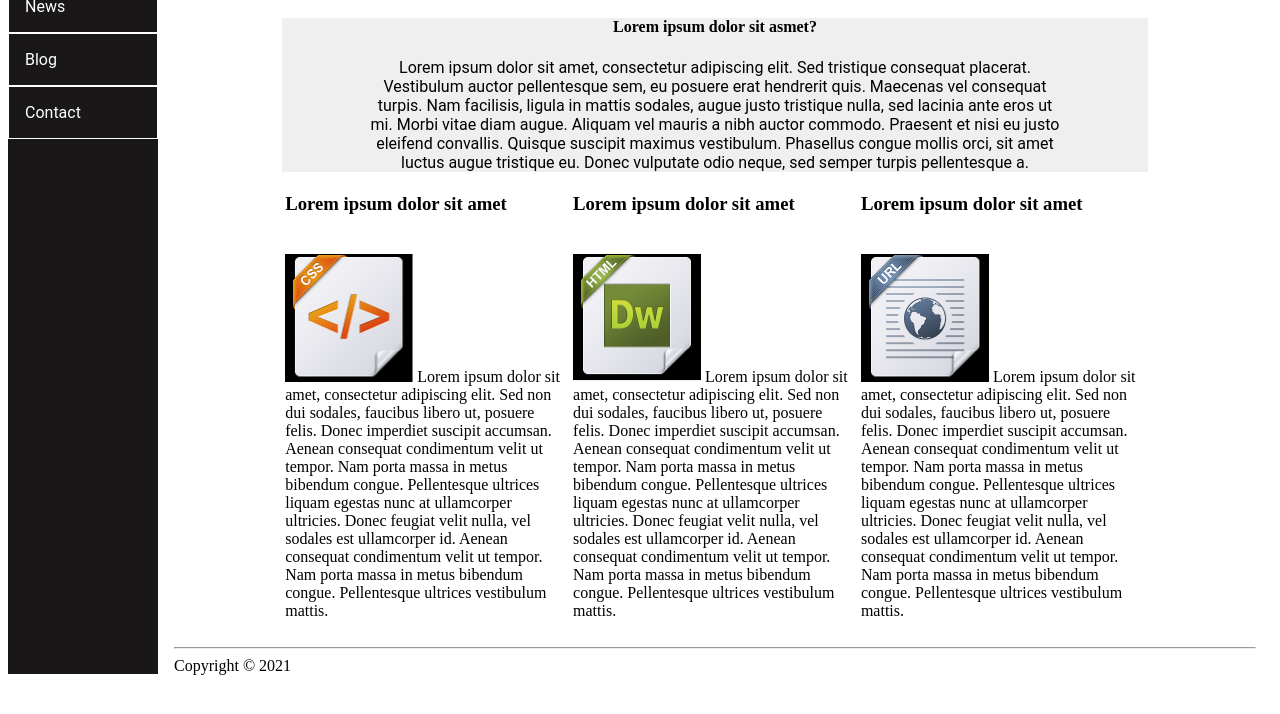
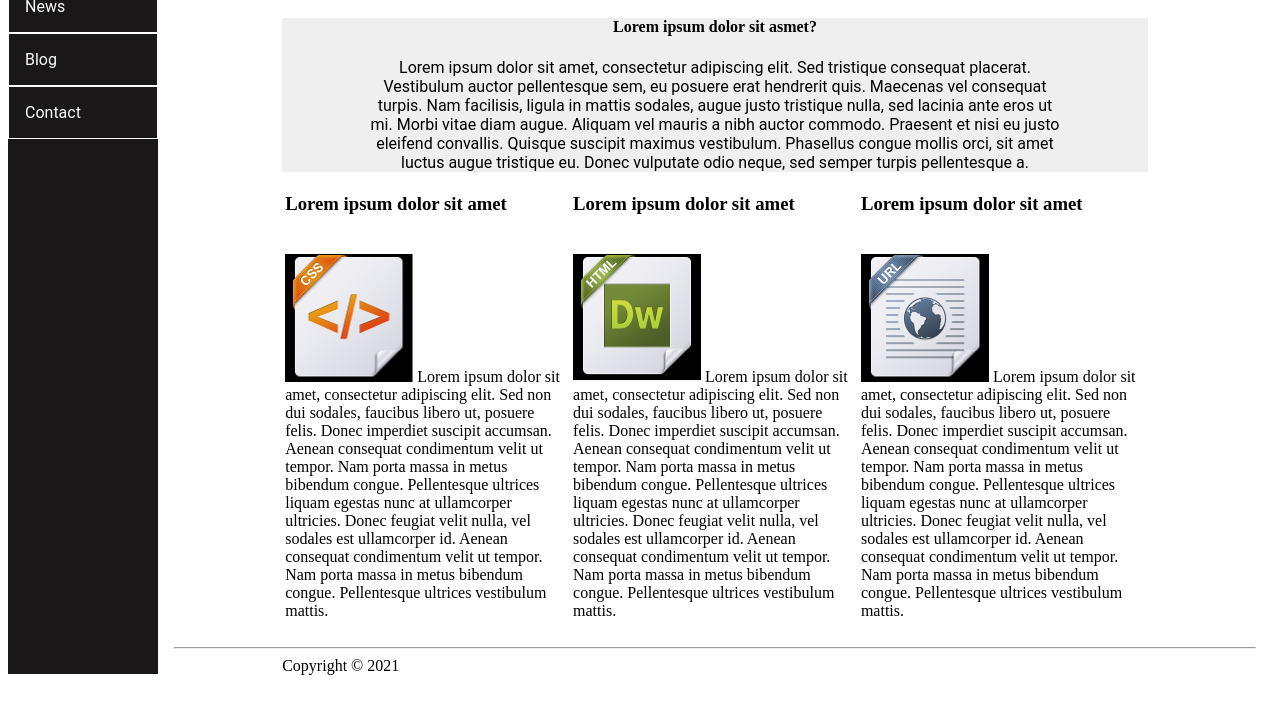
Before and after one commit to nguyenhuan2102/FrontEndTest, a plain HTML site: page index.html in a window 1280 px wide. Shown: the part 134-848 px from the top of the page. Drawn offline with Linux system fonts and the light colour scheme.

Commit message:
bug/fixfooter

```diff
--- a/index.html
+++ b/index.html
@@ -66,7 +66,7 @@
 
       </div>
       <hr/>
-     <div>Copyright © 2021</div>
+     <div class="footer">Copyright © 2021</div>
 
     </main>
   </body>
--- a/styles.css
+++ b/styles.css
@@ -71,15 +71,15 @@
   margin-left: 10%;
   align-items: center;
 }
-.content .Re2 {
-}
-.content .Re3 {
-}
-.content .Re4 {
-}
+
 .img {
   width: 128px;
   height: 128px;
+}
+.footer {
+  margin-left: 10%;
+  margin-top: 0%;
+  height: 5%;
 }
 
 /* On screens that are less than 700px wide, make the sidebar into a topbar */
```
